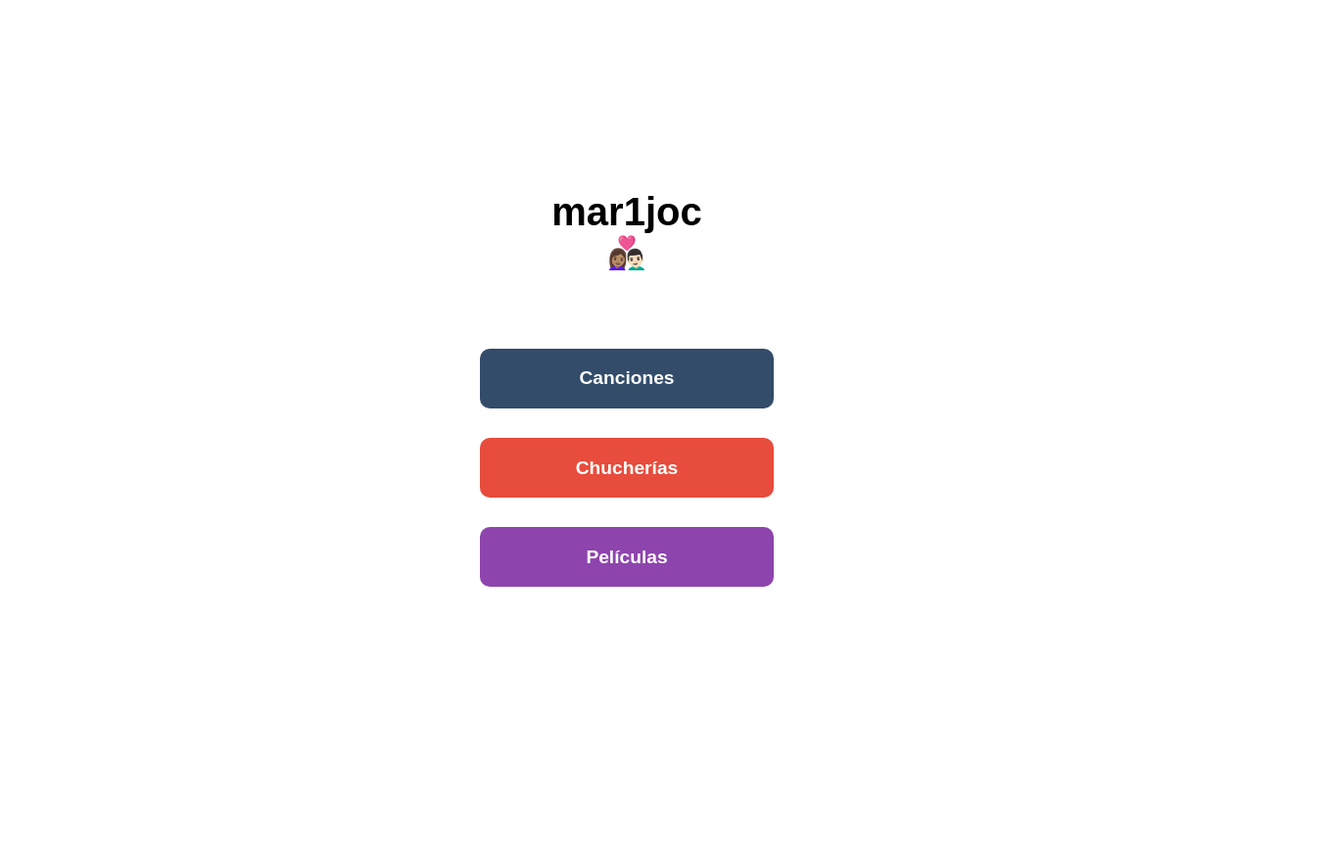
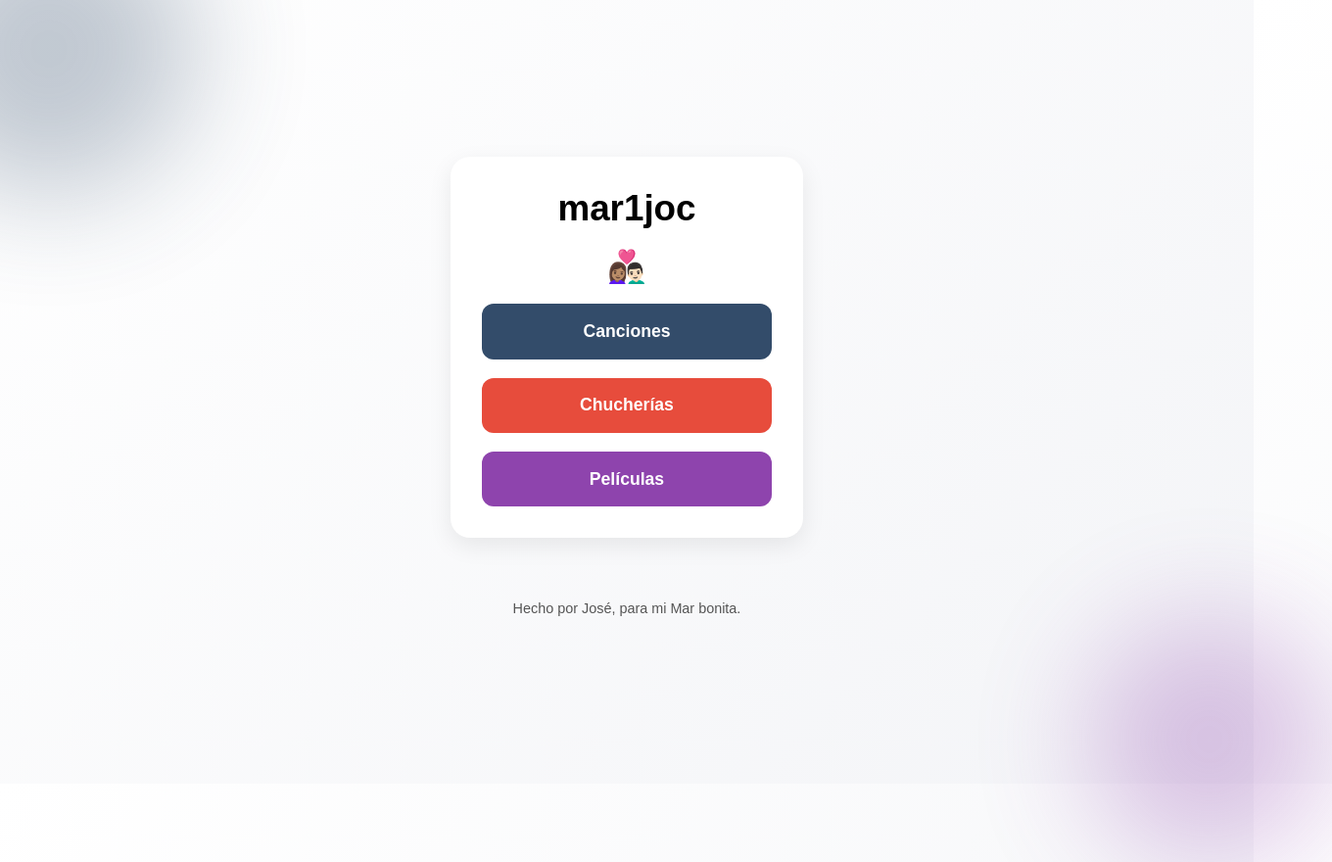
Before and after one commit to josegdd1/mar1joc, a plain HTML site: page index.html in a window 1280 px wide. Shown: the whole page at 98% size, 1360 px wide, since content can reach past the window. Before the commit the page ends 800 px from the top, so only its background shows below. Drawn offline with Linux system fonts and the light colour scheme.

Commit message:
Update index.html

```diff
--- a/index.html
+++ b/index.html
@@ -1,49 +1,113 @@
 <!DOCTYPE html>
 <html lang="es">
 <head>
-  <meta charset="UTF-8">
-  <meta name="viewport" content="width=device-width, initial-scale=1">
+  <meta charset="UTF-8" />
+  <meta name="viewport" content="width=device-width, initial-scale=1" />
   <title>mar1joc</title>
   <style>
+    * {
+      box-sizing: border-box;
+    }
+
+    html,
     body {
       margin: 0;
       padding: 0;
-      background-color: white;
+      background: linear-gradient(135deg, #ffffff, #f3f4f7);
       font-family: 'Arial', sans-serif;
+      transition: opacity 0.4s ease;
+    }
+
+    body {
+      min-height: 100vh;
       display: flex;
       flex-direction: column;
       align-items: center;
-      justify-content: center;
-      min-height: 100vh;
+      position: relative;
+      opacity: 1;
+    }
+
+    /* Círculos difuminados */
+    .bg-circle {
+      position: absolute;
+      border-radius: 50%;
+      filter: blur(60px);
+      opacity: 0.3;
+      z-index: 0;
+    }
+
+    .circle1 {
+      width: 300px;
+      height: 300px;
+      background-color: #334C6A;
+      top: -100px;
+      left: -100px;
+    }
+
+    .circle2 {
+      width: 250px;
+      height: 250px;
+      background-color: #8E44AD;
+      bottom: -80px;
+      right: -80px;
+    }
+
+    .card {
+      background: white;
+      padding: 2em;
+      border-radius: 20px;
+      box-shadow: 0 8px 24px rgba(0, 0, 0, 0.08);
+      width: 90%;
+      max-width: 360px;
+      text-align: center;
+      display: flex;
+      flex-direction: column;
+      gap: 1.2em;
+      margin-top: 20vh;
+      margin-bottom: 4em;
+      position: relative;
+      z-index: 1;
     }
 
     h1 {
-      font-size: 2.5rem;
-      margin: 0.2em 0 0;
+      font-size: 2.3rem;
+      margin: 0;
     }
 
     .emoji {
       font-size: 2rem;
-      margin-bottom: 2em;
     }
 
     .button {
-      width: 80%;
-      max-width: 300px;
       padding: 1em;
-      margin: 0.8em 0;
       border: none;
-      border-radius: 10px;
+      border-radius: 12px;
       color: white;
-      font-size: 1.2rem;
+      font-size: 1.1rem;
       font-weight: bold;
       cursor: pointer;
       transition: transform 0.2s ease, opacity 0.2s ease;
     }
 
+    .button:active {
+      animation: pop 0.2s ease;
+    }
+
+    @keyframes pop {
+      0% {
+        transform: scale(1);
+      }
+      50% {
+        transform: scale(0.95);
+      }
+      100% {
+        transform: scale(1);
+      }
+    }
+
     .button:hover {
-      transform: scale(1.05);
-      opacity: 0.9;
+      transform: scale(1.04);
+      opacity: 0.95;
     }
 
     .blue {
@@ -57,16 +121,49 @@
     .purple {
       background-color: #8E44AD;
     }
+
+    footer {
+      font-size: 0.9rem;
+      color: #555;
+      text-align: center;
+      padding-bottom: 2em;
+      z-index: 1;
+      position: relative;
+    }
   </style>
 </head>
 <body>
 
-  <h1>mar1joc</h1>
-  <div class="emoji">👩🏽‍❤️‍👨🏻</div>
+  <!-- Círculos de fondo -->
+  <div class="bg-circle circle1"></div>
+  <div class="bg-circle circle2"></div>
 
-  <button class="button blue" onclick="location.href='https://josegdd1.github.io/songs/'">Canciones</button>
-  <button class="button red" onclick="location.href='https://josegdd1.github.io/Chucher-as-/'">Chucherías</button>
-  <button class="button purple" onclick="location.href='https://josegdd1.github.io/peliculas/'">Películas</button>
+  <div class="card">
+    <h1>mar1joc</h1>
+    <div class="emoji">👩🏽‍❤️‍👨🏻</div>
 
+    <button class="button blue" data-link="https://josegdd1.github.io/songs/">Canciones</button>
+    <button class="button red" data-link="https://josegdd1.github.io/Chucher-as-/">Chucherías</button>
+    <button class="button purple" data-link="https://josegdd1.github.io/peliculas/">Películas</button>
+  </div>
+
+  <footer>
+    Hecho por José, para mi Mar bonita.
+  </footer>
+
+  <script>
+    const buttons = document.querySelectorAll('.button');
+
+    buttons.forEach(button => {
+      button.addEventListener('click', e => {
+        e.preventDefault(); // para prevenir el salto inmediato
+        const link = button.getAttribute('data-link');
+        document.body.style.opacity = '0';
+        setTimeout(() => {
+          window.location.href = link;
+        }, 400); // tiempo igual al fade out
+      });
+    });
+  </script>
 </body>
 </html>
```
